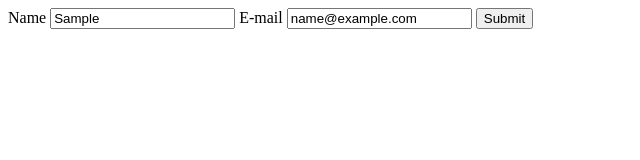
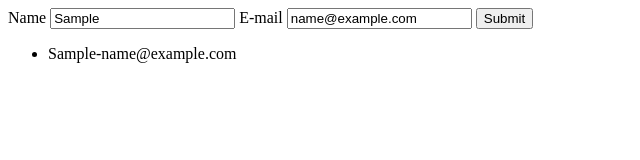
Before and after one commit to kishanms999/gittutorialdemo, a plain HTML site: page local_storage/index.html in a window 1280 px wide. Both pictures are taken after typing "Sample", "name@example.com" into the empty fields and a click on the button "Submit". Shown: the whole page, without its empty margins (0-640 px from the left). Drawn offline with Linux system fonts and the light colour scheme.

Commit message:
every user added is stored

```diff
--- a/local_storage/index.html
+++ b/local_storage/index.html
@@ -8,16 +8,26 @@
             <button>Submit</button>
         </form>
         <script>
+            unlis=document.createElement('ul');
+            unlis.setAttribute('id','listofitems');
+            // body=document.getElementsByTagName('body');
+            document.body.appendChild(unlis);
             function saveToLocalStorage(event){
                 event.preventDefault();
                 const name=event.target.username.value;
                 const email=event.target.emailId.value;
                 let userDet={
-                    username:name,
-                    useremail:email
+                    name,
+                    email
                 }
                 let userDet_serialized=JSON.stringify(userDet);
-                localStorage.setItem('userdetails',userDet_serialized);
+                localStorage.setItem(email,userDet_serialized);
+                li=document.createElement('li');
+                li.appendChild(document.createTextNode(name));
+                li.appendChild(document.createTextNode('-'));
+                li.appendChild(document.createTextNode(email));
+                unlis.appendChild(li);
+
 
             }
         </script>
```
